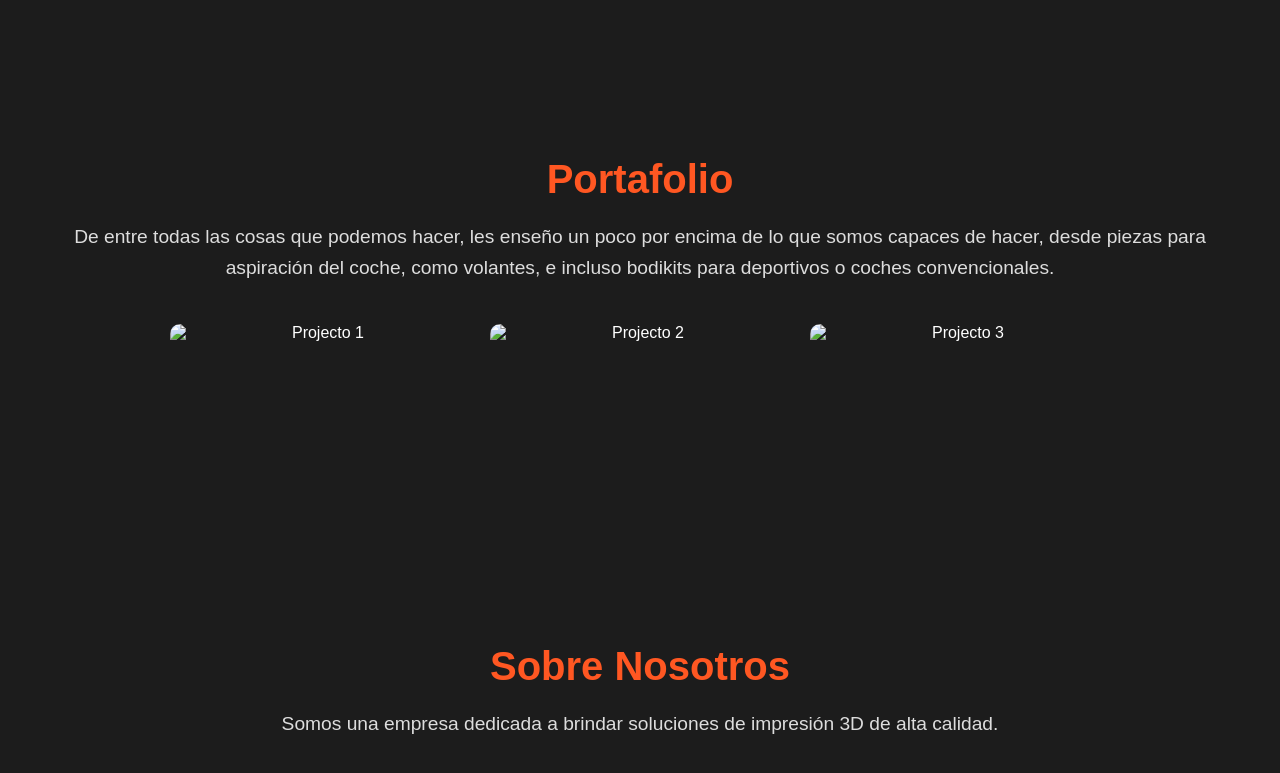
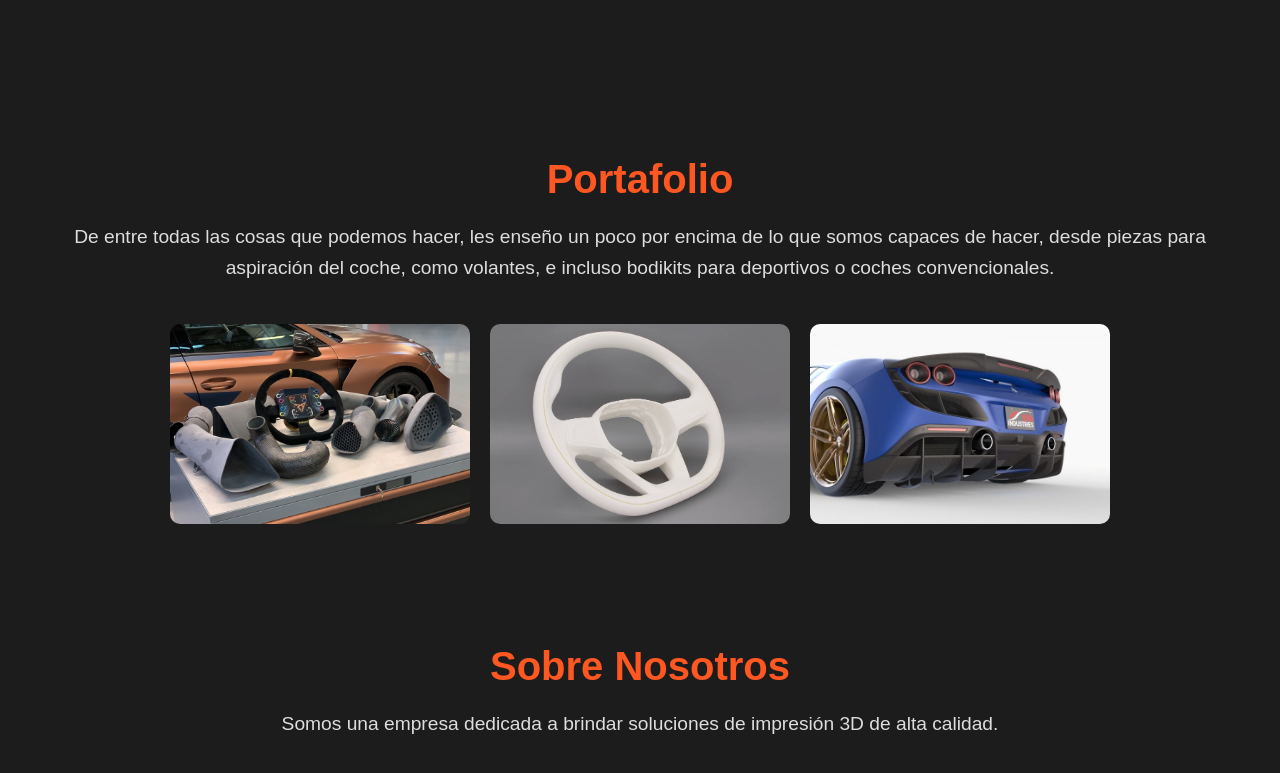
Before and after one commit to AlexanderCruzRodriguez/AlexanderCruzRodriguez.github.io, a plain HTML site: page index.html in a window 1280 px wide. Shown: the part 1047-1820 px from the top of the page. Drawn offline with Linux system fonts and the light colour scheme.

Commit message:
Update index.html

```diff
--- a/index.html
+++ b/index.html
@@ -191,7 +191,7 @@
 
     <!-- Hero Section -->
     <div id="home" class="hero">
-        <img id="img" src="logo.jpg" alt="Auto3D Tech Logo" width="300" height="300">
+        <img id="img" src="/images/logo.jpg" alt="Auto3D Tech Logo" width="300" height="300">
         <h1>AutoTech 3D</h1>
         <p>Innovación en cada capa. Descubre cómo podemos transformar tus ideas.</p>
         <a href="#services" class="btn">Explorar Servicios</a>
@@ -208,9 +208,9 @@
         <h2>Portafolio</h2>
         <p>De entre todas las cosas que podemos hacer, les enseño un poco por encima de lo que somos capaces de hacer, desde piezas para aspiración del coche, como volantes, e incluso bodikits para deportivos o coches convencionales.</p>
         <div class="portfolio-gallery">
-            <img src="ejemplo1.jpg" alt="Projecto 1" width="200" height="200">
-            <img src="ejemplo2.jpg" alt="Projecto 2" width="200" height="200">
-            <img src="ejemplo3.jpg" alt="Projecto 3" width="200" height="200">
+            <img src="/images/ejemplo1.jpg" alt="Projecto 1" width="200" height="200">
+            <img src="/images/ejemplo2.jpg" alt="Projecto 2" width="200" height="200">
+            <img src="/images/ejemplo3.jpg" alt="Projecto 3" width="200" height="200">
         </div>
     </section>
 
```
